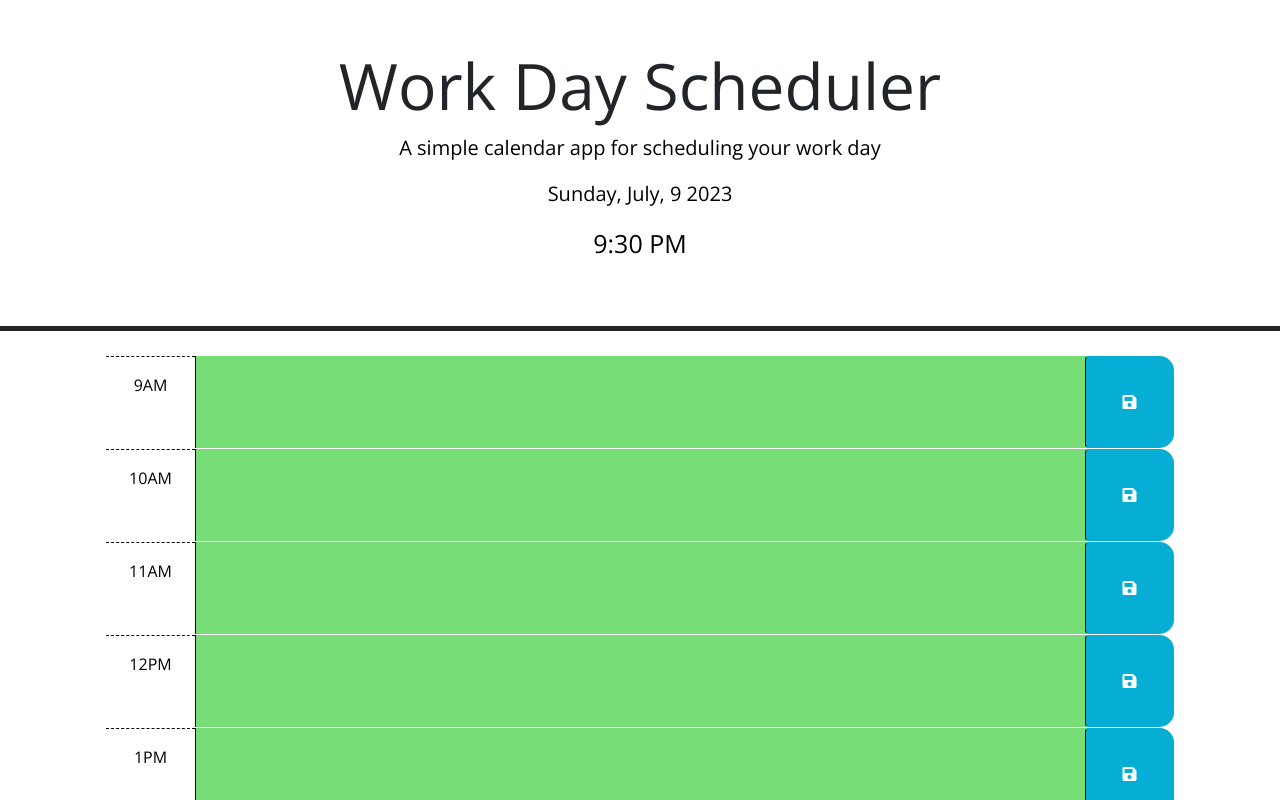
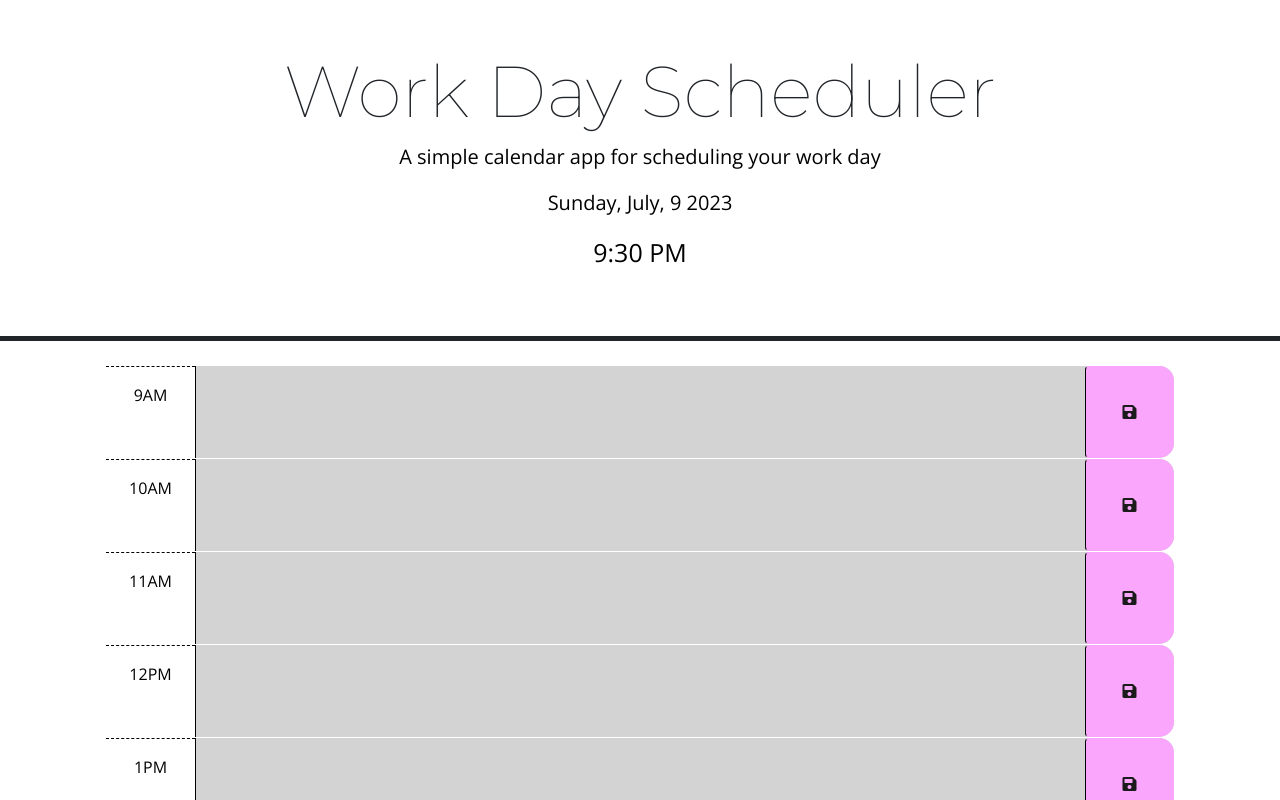
Before and after one commit to kaylaasana/work-day-scheduler, a plain HTML site: page index.html in a window 1280 px wide. Shown: the top 800 px of the page. Drawn offline with nearby package versions, Linux system fonts and the light colour scheme.

Commit message:
added my own styling to the page and fixed class labels for time block colors

```diff
--- a/Assets/CSS/style.css
+++ b/Assets/CSS/style.css
@@ -1,6 +1,10 @@
 body {
   font-family: "Open Sans", sans-serif;
   font-size: 16px;
+}
+
+.custom-h1 {
+  font-family: 'Montserrat', sans-serif;
 }
 
 textarea {
@@ -32,25 +36,25 @@ textarea {
 
 .past {
   background-color: #d3d3d3;
-  color: white;
+  color: black;
 }
 
 .present {
-  background-color: #ff6961;
-  color: white;
+  background-color: #e1ff75;
+  color: black;
 }
 
 .future {
-  background-color: #77dd77;
-  color: white;
+  background-color: #61dfff;
+  color: black;
 }
 
 .saveBtn {
   border-left: 1px solid black;
   border-top-right-radius: 15px;
   border-bottom-right-radius: 15px;
-  background-color: #06aed5;
-  color: white;
+  background-color: #faa6fd;
+  color: rgb(27, 27, 27);
 }
 
 .saveBtn i:hover {
--- a/Assets/JS/script.js
+++ b/Assets/JS/script.js
@@ -25,12 +25,14 @@ $(function () {
   for (var i = 9; i < 18; i++) {
     var hourEl = $("#hour-" + i);
 
-    if (currentHour < i) {
-      hourEl.addClass("present");
+    if (currentHour > i) {
+      hourEl.removeClass('present future').addClass('past');
     } else if (currentHour === i) {
-      hourEl.addClass("past");
+      hourEl.removeClass('past future').addClass("present");
     } else {
-      hourEl.addClass("future");
+      hourEl.removeClass('past present').addClass("future");
     }
   }
+
+  //create function that checks time every 1 minute and updates the time on the page. look up setInterval
 });
--- a/index.html
+++ b/index.html
@@ -18,13 +18,19 @@
       href="https://fonts.googleapis.com/css?family=Open+Sans&display=swap"
       rel="stylesheet"
     />
+    <link rel="preconnect" href="https://fonts.googleapis.com" />
+    <link rel="preconnect" href="https://fonts.gstatic.com" crossorigin />
+    <link
+      href="https://fonts.googleapis.com/css2?family=Montserrat:wght@100&display=swap"
+      rel="stylesheet"
+    />
     <link rel="stylesheet" href="./Assets/CSS/style.css" />
     <title>Work Day Scheduler</title>
   </head>
   <!-- go in and add my own styling using bootstrap -->
   <body>
     <header class="p-5 mb-4 border-5 border-bottom border-dark text-center">
-      <h1 class="display-3">Work Day Scheduler</h1>
+      <h1 class="display-2 custom-h1">Work Day Scheduler</h1>
       <p class="lead">A simple calendar app for scheduling your work day</p>
       <p id="currentDate" class="lead"></p>
       <p id="currentTime" class="lead"></p>
@@ -32,7 +38,10 @@
     <div class="container-lg px-5">
       <div id="hour-9" class="row time-block">
         <div class="col-2 col-md-1 hour text-center py-3">9AM</div>
-        <textarea class="col-8 col-md-10 description" rows="3"> </textarea>
+        <textarea class="col-8 col-md-10 description" rows="3">
+          <!-- <ul>
+          </ul> -->
+        </textarea>
         <button class="btn saveBtn col-2 col-md-1" aria-label="save">
           <i class="fas fa-save" aria-hidden="true"></i>
         </button>
```
